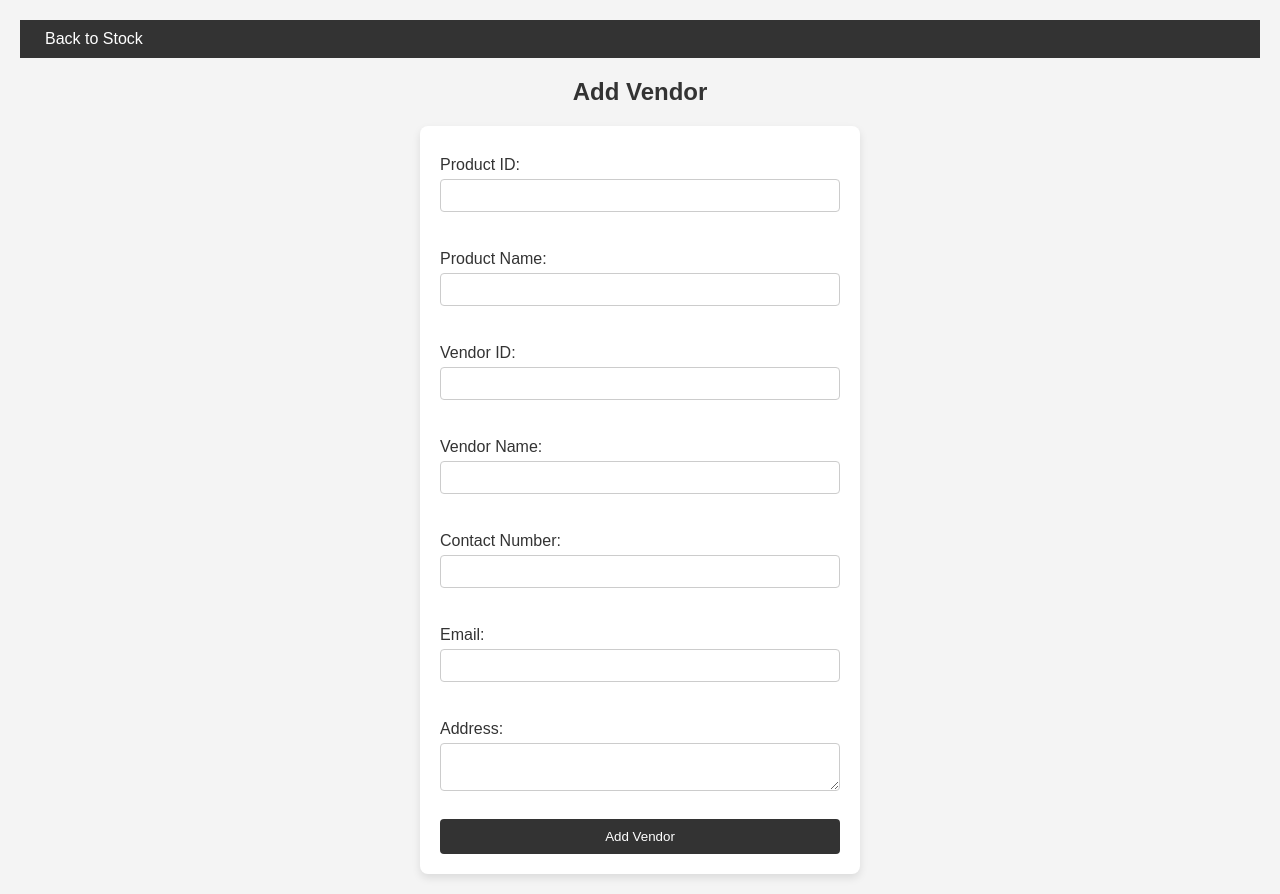
After one commit to anushree200/Inventory_Management, a Flask app: page /add-vendor in a window 1280 px wide. The commit adds this page. Run offline with Flask 3, Linux system fonts and the light colour scheme; a user stored in the database is signed in.

Commit message:
vendor changes

```diff
--- a/app.py
+++ b/app.py
@@ -3,7 +3,7 @@ from db_utils import (
     login_user, register_user, get_all_products,
     get_user_by_username, get_all_stockmanage,
     add_product, delete_product_by_name, update_product,
-    update_product_quantity,update_qty_one
+    update_product_quantity,update_qty_one, add_vendor, delete_vendor_by_id, update_vendor
 )
 import datetime,cv2
 app = Flask(__name__)
@@ -87,6 +87,67 @@ def dashboard():
 def stock():
     stock = get_all_stockmanage()
     return render_template('stock.html',stocks = stock)
+
+@app.route('/add-vendor', methods=['GET', 'POST'])
+def addvendor():
+    if 'user' not in session:
+        return redirect('/')
+    if request.method == 'POST':
+        data = {
+            'pid': request.form['pid'],
+            'pname': request.form['pname'],
+            'vendorid': request.form['vendorid'],
+            'vendorname': request.form['vendorname'],
+            'contactno': request.form['contactno'],
+            'email': request.form['email'],
+            'address': request.form['address']
+        }
+        result = add_vendor(data)
+        f.write(f"user {session['user']} added vendor {data['vendorname']} (ID: {data['vendorid']}) at time = {datetime.datetime.now().strftime('%H:%M:%S')}\n")
+        f.flush()
+        flash(result)
+        return redirect('/stock')
+    f.write(f"adding a vendor at time = {datetime.datetime.now().strftime('%H:%M:%S')}\n")
+    f.flush()
+    return render_template('addvendor.html')
+
+@app.route('/del-vendor', methods=['GET', 'POST'])
+def delvendor():
+    if 'user' not in session:
+        return redirect('/')
+    if request.method == 'POST':
+        vendorid = request.form['vendorid']
+        result = delete_vendor_by_id(vendorid)
+        f.write(f"user {session['user']} deleted vendor ID {vendorid} at time = {datetime.datetime.now().strftime('%H:%M:%S')}\n")
+        f.flush()
+        flash(result)
+        return redirect('/stock')
+    f.write(f"deleting a vendor at time = {datetime.datetime.now().strftime('%H:%M:%S')}\n")
+    f.flush()
+    return render_template('delvendor.html')
+
+@app.route('/modify-vendor', methods=['GET', 'POST'])
+def modvendor():
+    if 'user' not in session:
+        return redirect('/')
+    if request.method == 'POST':
+        data = {
+            'vendorid': request.form['vendorid'],
+            'pid': request.form['pid'],
+            'pname': request.form['pname'],
+            'vendorname': request.form['vendorname'],
+            'contactno': request.form['contactno'],
+            'email': request.form['email'],
+            'address': request.form['address']
+        }
+        result = update_vendor(data)
+        f.write(f"user {session['user']} updated vendor ID {data['vendorid']} at time = {datetime.datetime.now().strftime('%H:%M:%S')}\n")
+        f.flush()
+        flash(result)
+        return redirect('/stock')
+    f.write(f"modifying a vendor details at time = {datetime.datetime.now().strftime('%H:%M:%S')}\n")
+    f.flush()
+    return render_template('modvendor.html')
 
 @app.route('/logout')
 def logout():
--- a/static/css/stock.css
+++ b/static/css/stock.css
@@ -1,42 +1,141 @@
+body {
+    font-family: Arial, sans-serif;
+    margin: 0;
+    padding: 20px;
+    background-color: #f4f4f4;
+}
+
 .topbar {
-    background-color: blue;
-    padding: 15px 30px;
-    display: flex;
-    justify-content: flex-end;
-    position: relative;
+    background-color: #333;
+    padding: 10px;
+    margin-bottom: 20px;
+    position: relative; /* Ensure proper positioning context */
 }
 
 .topbar a {
+    color: white;
     text-decoration: none;
-    padding: 8px 15px;
-    background: #222;
-    color: white;
-    border-radius: 5px;
-    font-weight: bold;
+    margin: 0 15px;
+    font-size: 16px;
+}
+
+.topbar a:hover {
+    color: #ddd;
 }
 
 .dropdown {
     display: none;
     position: absolute;
-    top: 60px;
-    right: 30px;
-    background: #fff;
-    border: 1px solid #aaa;
-    border-radius: 8px;
-    overflow: hidden;
-    z-index: 100;
-    width: 220px;
+    background-color: #333;
+    min-width: 200px;
+    box-shadow: 0px 8px 16px 0px rgba(0,0,0,0.2);
+    z-index: 1000; /* Ensure it stays above other content */
+    right: 0; /* Align to the right of the topbar */
+    top: 100%; /* Position below the topbar */
 }
 
 .dropdown a {
+    color: white;
+    padding: 12px 16px;
+    text-decoration: none;
     display: block;
-    padding: 10px 15px;
-    text-decoration: none;
-    color: #222;
-    background: #f9f9f9;
-    border-bottom: 1px solid #ddd;
 }
 
 .dropdown a:hover {
-    background: #eee;
+    background-color: #575757;
 }
+
+h2 {
+    color: #333;
+    text-align: center;
+}
+
+.alert {
+    padding: 10px;
+    margin-bottom: 20px;
+    border-radius: 4px;
+    max-width: 600px;
+    margin-left: auto;
+    margin-right: auto;
+}
+
+.alert-success {
+    background-color: #dff0d8;
+    color: #3c763d;
+}
+
+.alert-error {
+    background-color: #f2dede;
+    color: #a94442;
+}
+
+.vendor-container {
+    display: flex;
+    flex-wrap: wrap;
+    gap: 20px;
+    justify-content: center;
+}
+
+.vendor-card {
+    background-color: white;
+    border-radius: 8px;
+    box-shadow: 0 4px 8px rgba(0,0,0,0.1);
+    padding: 20px;
+    width: 300px;
+    transition: transform 0.2s;
+}
+
+.vendor-card:hover {
+    transform: translateY(-5px);
+}
+
+.vendor-card h3 {
+    margin: 0 0 10px;
+    color: #333;
+    font-size: 1.5em;
+}
+
+.vendor-card p {
+    margin: 5px 0;
+    color: #555;
+}
+
+.vendor-card p strong {
+    color: #333;
+}
+
+.vendor-form {
+    background-color: white;
+    padding: 20px;
+    border-radius: 8px;
+    box-shadow: 0 4px 8px rgba(0,0,0,0.1);
+    max-width: 400px;
+    margin: 0 auto;
+    display: flex;
+    flex-direction: column;
+}
+
+.vendor-form label {
+    margin: 10px 0 5px;
+    color: #333;
+}
+
+.vendor-form input, .vendor-form textarea {
+    padding: 8px;
+    border: 1px solid #ccc;
+    border-radius: 4px;
+    margin-bottom: 10px;
+}
+
+.vendor-form button {
+    background-color: #333;
+    color: white;
+    padding: 10px;
+    border: none;
+    border-radius: 4px;
+    cursor: pointer;
+}
+
+.vendor-form button:hover {
+    background-color: #575757;
+}
--- /dev/null
+++ b/templates/addvendor.html
@@ -0,0 +1,39 @@
+<!DOCTYPE html>
+<html lang="en">
+<head>
+    <meta charset="UTF-8">
+    <meta name="viewport" content="width=device-width, initial-scale=1.0">
+    <title>Add Vendor</title>
+    <link rel="stylesheet" href="{{ url_for('static', filename='css/stock.css') }}">
+</head>
+<body>
+    <div class="topbar">
+        <a href="{{ url_for('stock') }}">Back to Stock</a>
+    </div>
+    <h2>Add Vendor</h2>
+    {% with messages = get_flashed_messages(with_categories=true) %}
+        {% if messages %}
+            {% for category, message in messages %}
+                <div class="alert alert-{{ category }}">{{ message }}</div>
+            {% endfor %}
+        {% endif %}
+    {% endwith %}
+    <form method="POST" action="{{ url_for('addvendor') }}" class="vendor-form">
+        <label for="pid">Product ID:</label>
+        <input type="number" id="pid" name="pid" required><br>
+        <label for="pname">Product Name:</label>
+        <input type="text" id="pname" name="pname" required><br>
+        <label for="vendorid">Vendor ID:</label>
+        <input type="number" id="vendorid" name="vendorid" required><br>
+        <label for="vendorname">Vendor Name:</label>
+        <input type="text" id="vendorname" name="vendorname" required><br>
+        <label for="contactno">Contact Number:</label>
+        <input type="number" id="contactno" name="contactno"><br>
+        <label for="email">Email:</label>
+        <input type="email" id="email" name="email"><br>
+        <label for="address">Address:</label>
+        <textarea id="address" name="address"></textarea><br>
+        <button type="submit">Add Vendor</button>
+    </form>
+</body>
+</html>
```
Also changed, not shown: db_utils.py (+54 -0 lines), log.txt (+13 -0 lines), static/js/stock.js (+23 -2 lines), templates/delvendor.html (added, +27 -0 lines), templates/modvendor.html (added, +39 -0 lines), templates/stock.html (+39 -1 lines), inventory.db.
